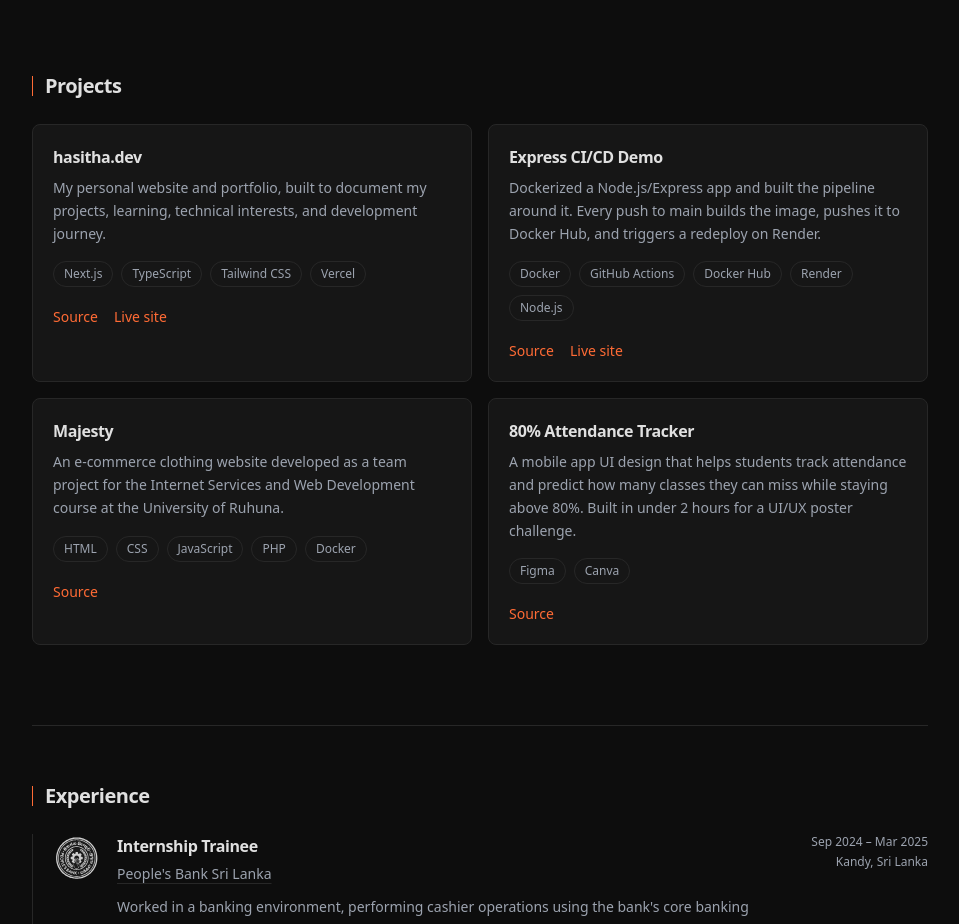
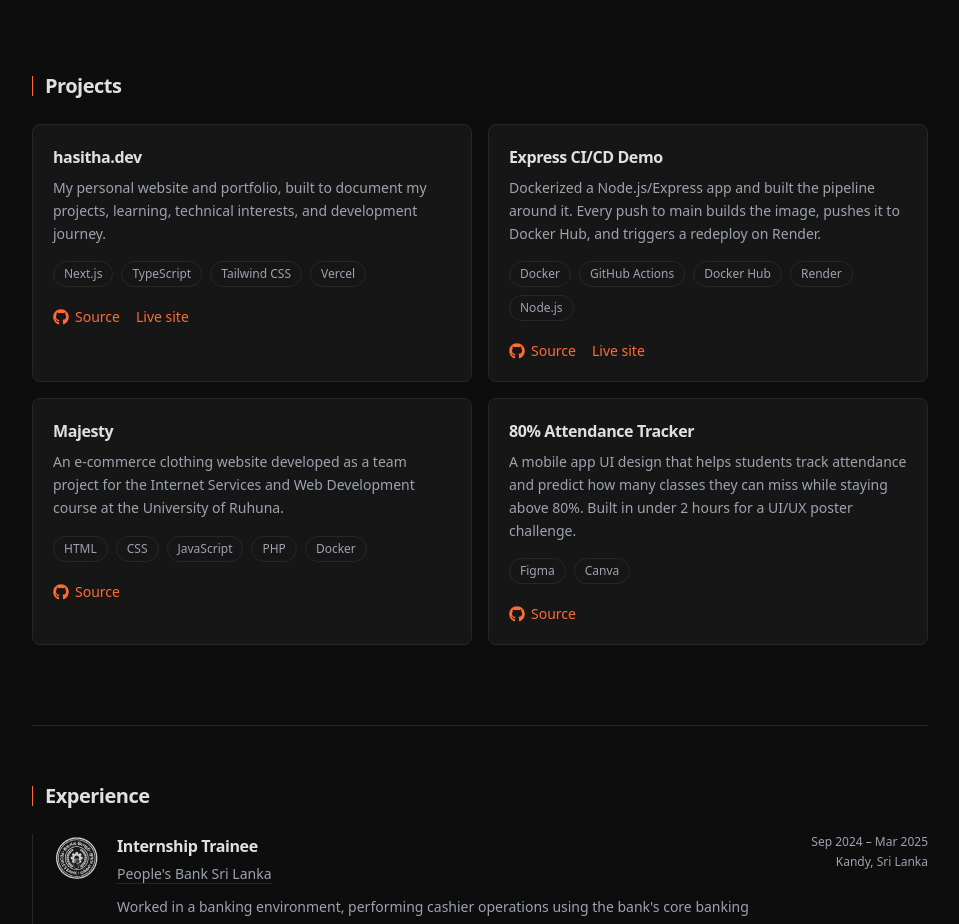
Before and after one commit to hasithaea/hasitha-dev, a Next.js app: page / in a window 1280 px wide. Shown: the part 1260-2184 px from the top of the page, without its empty margins (160-1119 px from the left). Built offline with nearby package versions, Linux system fonts and the light colour scheme; no server answers.

Commit message:
feat: link project cards to detail pages and add github icon (#40)

```diff
--- a/components/sections/ProjectCard.tsx
+++ b/components/sections/ProjectCard.tsx
@@ -1,10 +1,25 @@
+import Link from "next/link";
+import { FaGithub } from "react-icons/fa6";
 import type { Project } from "@/data/projects";
+
+const linkCls =
+  "relative z-10 text-accent hover:text-accent-hover transition-colors focus-visible:outline-2 focus-visible:outline-offset-4 focus-visible:outline-accent rounded-sm";
 
 export default function ProjectCard({ project }: { project: Project }) {
   return (
-    <article className="rounded-lg border border-border-color bg-bg-surface p-5 transition-colors duration-300 hover:border-accent/40">
+    <article className="relative rounded-lg border border-border-color bg-bg-surface p-5 transition-colors duration-300 hover:border-accent/40">
       <h3 className="text-base font-semibold tracking-tight">
+        {project.detail ? (
+          // The whole card is clickable
+          <Link
+            href={`/projects/${project.slug}`}
+            className="after:absolute after:inset-0 focus-visible:outline-2 focus-visible:outline-offset-4 focus-visible:outline-accent rounded-sm"
+          >
             {project.title}
+          </Link>
+        ) : (
+          project.title
+        )}
       </h3>
 
       <p className="mt-2 text-sm text-text-muted leading-relaxed">
@@ -27,8 +42,9 @@ export default function ProjectCard({ project }: { project: Project }) {
           href={project.repo}
           target="_blank"
           rel="noopener noreferrer"
-          className="text-accent hover:text-accent-hover transition-colors focus-visible:outline-2 focus-visible:outline-offset-4 focus-visible:outline-accent rounded-sm"
+          className={`${linkCls} inline-flex items-center gap-1.5`}
         >
+          <FaGithub className="h-4 w-4" aria-hidden />
           Source
         </a>
 
@@ -37,7 +53,7 @@ export default function ProjectCard({ project }: { project: Project }) {
             href={project.live}
             target="_blank"
             rel="noopener noreferrer"
-                className="text-accent hover:text-accent-hover transition-colors focus-visible:outline-2 focus-visible:outline-offset-4 focus-visible:outline-accent rounded-sm"
+            className={linkCls}
           >
             Live site
           </a>
```
Lines whose indentation alone changed are shown as unchanged.
